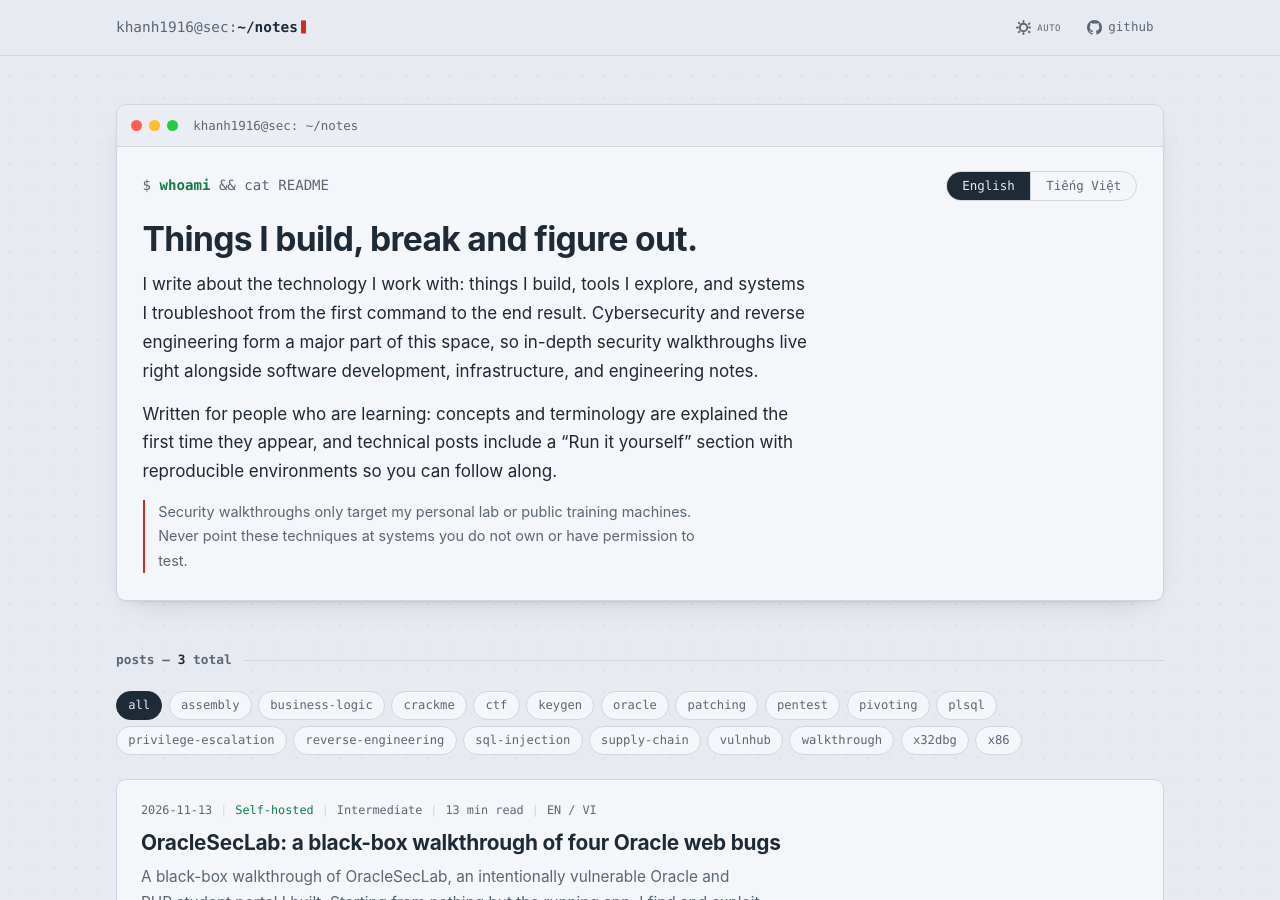
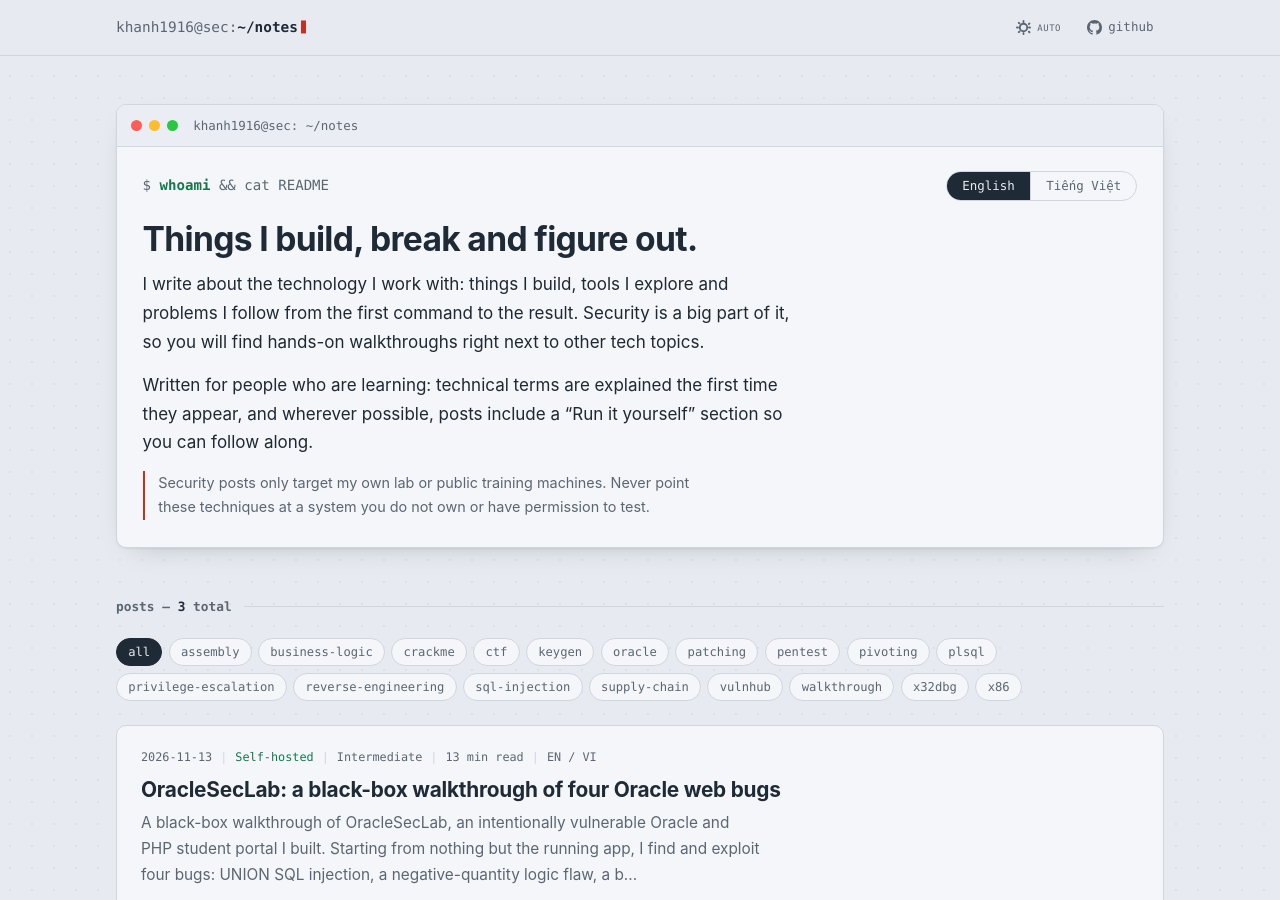
Before and after one commit to Khanh1916/notes, a Jekyll site: the page built from index.md, in a window 1280 px wide and 900 px high. Built offline with Jekyll 4.4.1, drawn with Linux system fonts in a browser that asks for light colours.

Commit message:
Refine Vietnamese and English bio to natural, developer-authentic tone

```diff
--- a/_config.yml
+++ b/_config.yml
@@ -1,6 +1,6 @@
 title: Tech notes
 tagline: Things I build, break and figure out.
-description: "Hands-on notes on software engineering, systems, dev tools, and cybersecurity labs by Nguyen Nam Khanh."
+description: "Things I build, tools I explore and tech notes on how things work, by Nguyen Nam Khanh."
 author: Nguyen Nam Khanh
 email: southkhanh@gmail.com
 github_user: Khanh1916
--- a/index.md
+++ b/index.md
@@ -4,17 +4,17 @@ title: Tech notes
 ---
 
 <div class="lang-en" markdown="1">
-I write about the technology I work with: things I build, tools I explore, and systems I troubleshoot from the first command to the end result. Cybersecurity and reverse engineering form a major part of this space, so in-depth security walkthroughs live right alongside software development, infrastructure, and engineering notes.
+I write about the technology I work with: things I build, tools I explore and problems I follow from the first command to the result. Security is a big part of it, so you will find hands-on walkthroughs right next to other tech topics.
 
-Written for people who are learning: concepts and terminology are explained the first time they appear, and technical posts include a "Run it yourself" section with reproducible environments so you can follow along.
+Written for people who are learning: technical terms are explained the first time they appear, and wherever possible, posts include a "Run it yourself" section so you can follow along.
 
-<p class="intro__note">Security walkthroughs only target my personal lab or public training machines. Never point these techniques at systems you do not own or have permission to test.</p>
+<p class="intro__note">Security posts only target my own lab or public training machines. Never point these techniques at a system you do not own or have permission to test.</p>
 </div>
 
 <div class="lang-vi" markdown="1">
-Đây là cuốn sổ tay công nghệ cá nhân ghi chép về những thứ tôi làm việc mỗi ngày: những phần mềm tôi tự tay xây dựng, công cụ tôi trải nghiệm và các bài toán kỹ thuật theo sát từ dòng lệnh đầu tiên đến kết quả cuối cùng. An toàn thông tin và dịch ngược mã nguồn (Reverse Engineering) là một mảng trọng tâm, vì vậy các bài phân tích thực chiến chuyên sâu sẽ xuất hiện song hành cùng các chủ đề phát triển phần mềm, hệ thống và hạ tầng công nghệ.
+Tôi viết về những công nghệ mình làm việc hàng ngày: những thứ tôi tự code, những công cụ tôi mày mò và các bài toán tôi lần theo từ câu lệnh đầu tiên cho tới kết quả cuối cùng. Bảo mật là một mảng lớn trong số đó, nên bạn sẽ thấy các bài walkthrough thực chiến nằm cạnh những chủ đề công nghệ khác.
 
-Tài liệu được biên soạn cho người tự học: mọi khái niệm và thuật ngữ kỹ thuật đều được giải thích cặn kẽ ngay khi xuất hiện, luôn đi kèm mục **"Môi trường thực hành" (Run it yourself)** để bạn đọc có thể tự dựng lab và làm theo.
+Các bài viết đều hướng đến người đang học: thuật ngữ kỹ thuật luôn được giải thích ngay lần đầu xuất hiện, và chỗ nào làm được, tôi đều để sẵn mục "Môi trường thực hành" để bạn có thể tự tay làm theo.
 
-<p class="intro__note">Các bài viết an toàn thông tin chỉ thực nghiệm trên lab cá nhân hoặc máy luyện tập công khai. Tuyệt đối không áp dụng các kỹ thuật này lên hệ thống bạn không sở hữu hoặc chưa được cấp phép.</p>
+<p class="intro__note">Các bài về bảo mật chỉ làm trên lab cá nhân hoặc máy ảo luyện tập công khai. Đừng bao giờ đem các kỹ thuật này thử lên hệ thống bạn không sở hữu hoặc chưa có phép.</p>
 </div>
```
